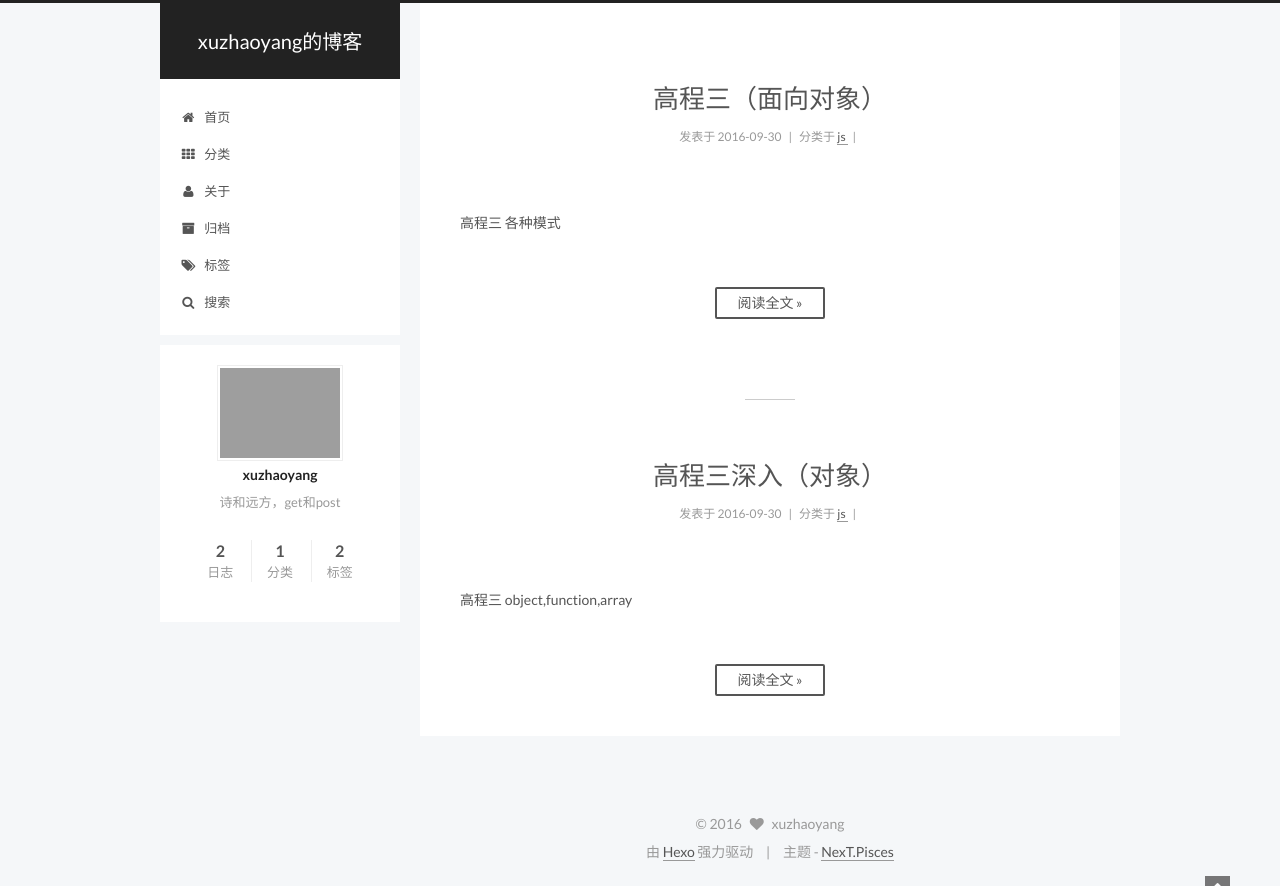
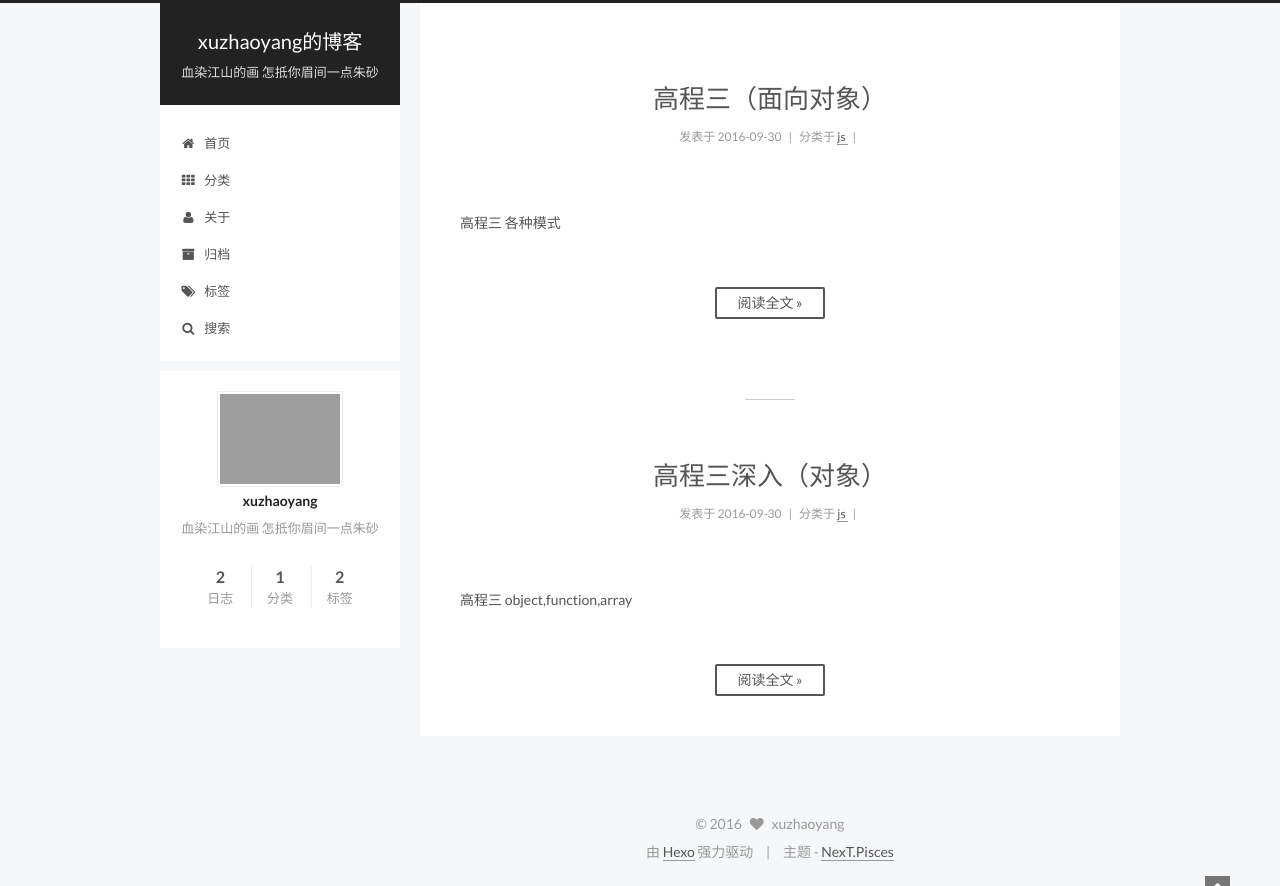
Before and after one commit to sunsmeil/sunsmeil.github.io, a plain HTML site: page index.html in a window 1280 px wide. Drawn offline with Linux system fonts and the light colour scheme; grey boxes are pictures that could not be loaded; a script that the page names is missing.

Commit message:
Site updated: 2016-09-30 11:59:48

```diff
--- a/css/main.css
+++ b/css/main.css
@@ -1549,7 +1549,7 @@ pre .javascript .function {
   width: 4px;
   height: 4px;
   border-radius: 50%;
-  background: #4d58ff;
+  background: #288759;
 }
 .links-of-blogroll {
   font-size: 13px;
--- a/index.html
+++ b/index.html
@@ -84,15 +84,15 @@
 
 
 
-<meta name="description" content="诗和远方，get和post">
+<meta name="description" content="血染江山的画 怎抵你眉间一点朱砂">
 <meta property="og:type" content="website">
 <meta property="og:title" content="xuzhaoyang的博客">
 <meta property="og:url" content="https://sunsmeil.github.io/index.html">
 <meta property="og:site_name" content="xuzhaoyang的博客">
-<meta property="og:description" content="诗和远方，get和post">
+<meta property="og:description" content="血染江山的画 怎抵你眉间一点朱砂">
 <meta name="twitter:card" content="summary">
 <meta name="twitter:title" content="xuzhaoyang的博客">
-<meta name="twitter:description" content="诗和远方，get和post">
+<meta name="twitter:description" content="血染江山的画 怎抵你眉间一点朱砂">
 
 
 
@@ -162,7 +162,7 @@
       <span class="logo-line-after"><i></i></span>
     </a>
   </div>
-  <p class="site-subtitle"></p>
+  <p class="site-subtitle">血染江山的画 怎抵你眉间一点朱砂</p>
 </div>
 
 <div class="site-nav-toggle">
@@ -550,7 +550,7 @@
                src="https://avatars2.githubusercontent.com/u/13297384?v=3&u=d6b0ed2fcb8f53665fa8e9f6fb9b264a80647d8a&s=140"
                alt="xuzhaoyang" />
           <p class="site-author-name" itemprop="name">xuzhaoyang</p>
-          <p class="site-description motion-element" itemprop="description">诗和远方，get和post</p>
+          <p class="site-description motion-element" itemprop="description">血染江山的画 怎抵你眉间一点朱砂</p>
         </div>
         <nav class="site-state motion-element">
           <div class="site-state-item site-state-posts">
```
Also changed, not shown: 2016/09/30/高程三深入（对象）/index.html (+2 -2 lines), 2016/09/30/高程三（面向对象）/index.html (+2 -2 lines), about/index.html (+5 -5 lines), archives/2016/09/index.html (+5 -5 lines), archives/2016/index.html (+5 -5 lines), archives/index.html (+5 -5 lines), categories/index.html (+5 -5 lines), categories/programming/index.html (+5 -5 lines), tags/index.html (+5 -5 lines), tags/js/index.html (+5 -5 lines), tags/高程三/index.html (+5 -5 lines).
